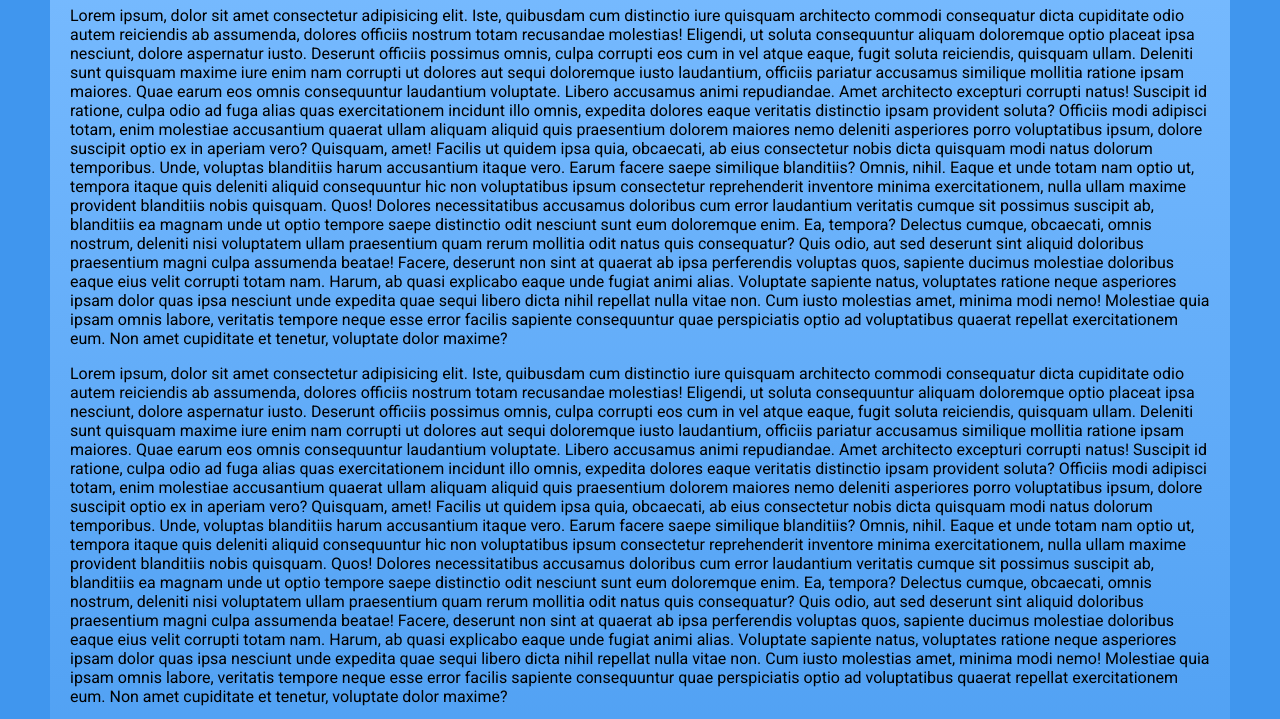
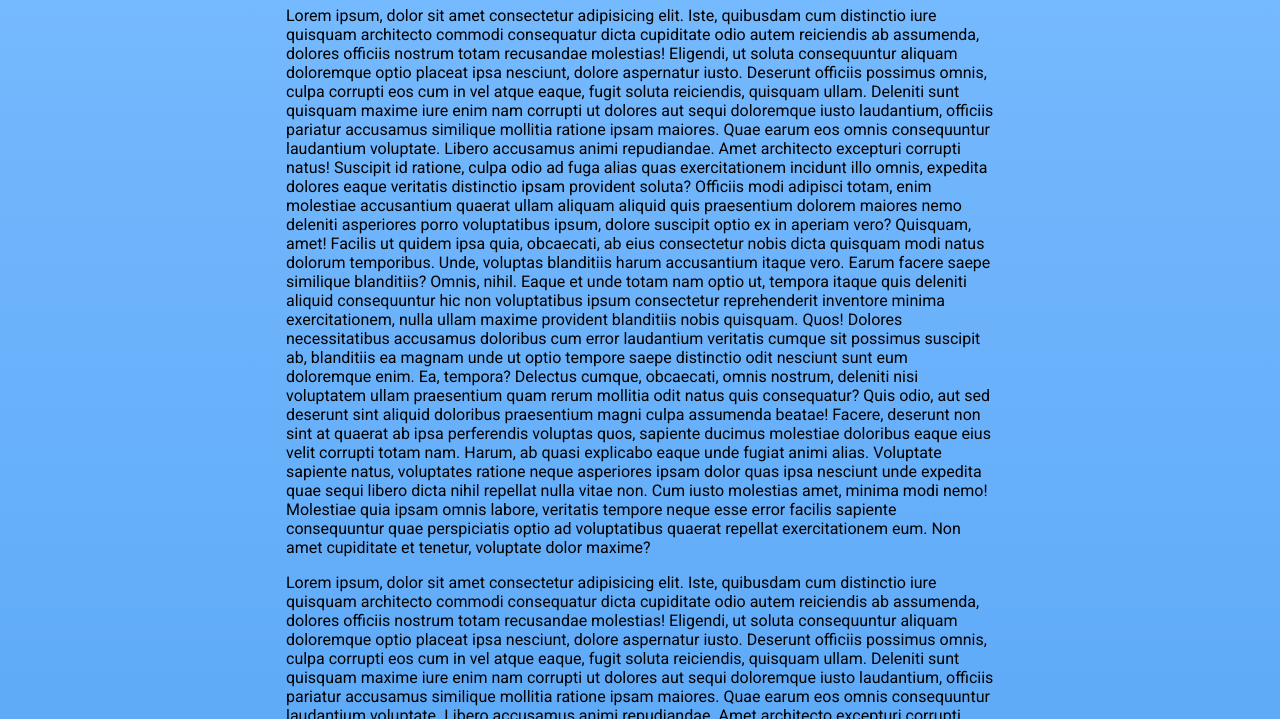
Before and after one commit to mucahit-sahin/rotatingNavigation-vanillaJS, a plain HTML site: page index.html in a window 1280 px wide. Shown: the part 165-884 px from the top of the page. Drawn offline with Linux system fonts and the light colour scheme.

Commit message:
stil düzenlendi

```diff
--- a/index.html
+++ b/index.html
@@ -18,7 +18,7 @@
                 <i class="fas fa-times-circle"></i>
             </button>
             <button id="open">
-                <i class="fas fa-home"></i>
+                <i class="fas fa-bars"></i>
             </button>
         </div>
         <div class="content">
--- a/style.css
+++ b/style.css
@@ -5,23 +5,7 @@
 body {
   margin: 0px;
   padding: 0px;
-  background: rgb(64, 150, 238);
-  background: -moz-linear-gradient(
-    top,
-    rgba(64, 150, 238, 1) 0%,
-    rgba(64, 150, 238, 1) 100%
-  );
-  background: -webkit-linear-gradient(
-    top,
-    rgba(64, 150, 238, 1) 0%,
-    rgba(64, 150, 238, 1) 100%
-  );
-  background: linear-gradient(
-    to bottom,
-    rgba(64, 150, 238, 1) 0%,
-    rgba(64, 150, 238, 1) 100%
-  );
-  filter: progid:DXImageTransform.Microsoft.gradient( startColorstr='#4096ee', endColorstr='#4096ee',GradientType=0 );
+  background: #333333;
   overflow-x: hidden;
 }
 .container {
@@ -31,6 +15,26 @@ body {
   transform-origin: left top;
   transition: transform 0.5s ease-in;
   padding: 50px;
+  background: rgb(122, 188, 255);
+  background: -moz-linear-gradient(
+    top,
+    rgba(122, 188, 255, 1) 0%,
+    rgba(96, 171, 248, 1) 44%,
+    rgba(64, 150, 238, 1) 100%
+  );
+  background: -webkit-linear-gradient(
+    top,
+    rgba(122, 188, 255, 1) 0%,
+    rgba(96, 171, 248, 1) 44%,
+    rgba(64, 150, 238, 1) 100%
+  );
+  background: linear-gradient(
+    to bottom,
+    rgba(122, 188, 255, 1) 0%,
+    rgba(96, 171, 248, 1) 44%,
+    rgba(64, 150, 238, 1) 100%
+  );
+  filter: progid:DXImageTransform.Microsoft.gradient( startColorstr='#7abcff', endColorstr='#4096ee',GradientType=0 ); /* IE6-9 */
 }
 .container.openRotate {
   transform: rotate(-20deg);
@@ -73,29 +77,10 @@ body {
 
 .content {
   margin-top: 20px;
-  padding: 20px;
+  padding: 20px 20%;
   border-radius: 30px;
   font-family: Roboto;
-  background: rgb(122, 188, 255);
-  background: -moz-linear-gradient(
-    top,
-    rgba(122, 188, 255, 1) 0%,
-    rgba(96, 171, 248, 1) 44%,
-    rgba(64, 150, 238, 1) 100%
-  );
-  background: -webkit-linear-gradient(
-    top,
-    rgba(122, 188, 255, 1) 0%,
-    rgba(96, 171, 248, 1) 44%,
-    rgba(64, 150, 238, 1) 100%
-  );
-  background: linear-gradient(
-    to bottom,
-    rgba(122, 188, 255, 1) 0%,
-    rgba(96, 171, 248, 1) 44%,
-    rgba(64, 150, 238, 1) 100%
-  );
-  filter: progid:DXImageTransform.Microsoft.gradient( startColorstr='#7abcff', endColorstr='#4096ee',GradientType=0 ); /* IE6-9 */
+  background: transparent;
 }
 
 nav {
```
Also changed, not shown: img/image1.png (added), img/image2.png (added), 1 other file.
